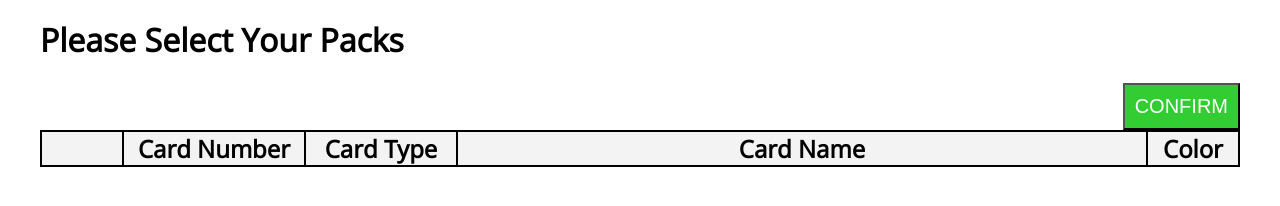
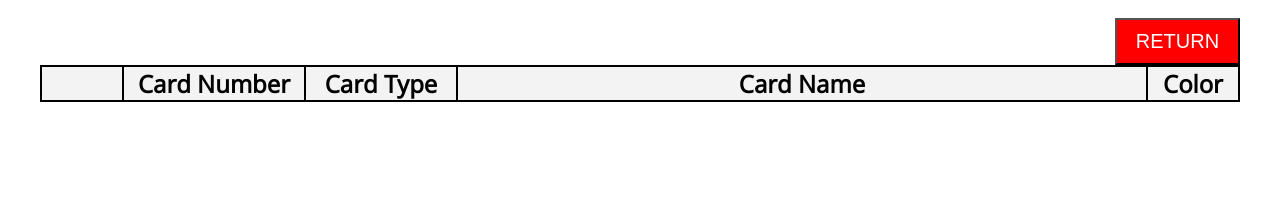
Before and after one commit to ALee-DF/weiss-schwarz-deck-builder, a website: page deck-builder/index.html in a window 1280 px wide. Both pictures are taken after a click on the button "CONFIRM". Shown: the part 98-304 px from the top of the page. Drawn offline with nearby package versions, Linux system fonts and the light colour scheme.

Commit message:
Added option to return to booster pack list #2

```diff
--- a/deck-builder/index.html
+++ b/deck-builder/index.html
@@ -12,10 +12,11 @@
       <a href=""><img src="weiss-schwarz-logo.png"
         alt="Weiss Schwarz Logo" /></a>
     </header>
-    <h1 id="instructions">Please Select Your Packs</h1>
+    <h1 id="display-packs-selected"></h1>
     <section id="booster-packs-section">
     </section>
     <button id="confirm">CONFIRM</button>
+    <button id="return-bp-section" class="hidden">RETURN</button>
     <section id="card-list-section" class="hidden">
       <table>
         <thead>
--- a/deck-builder/main.js
+++ b/deck-builder/main.js
@@ -325,7 +325,9 @@ var boosterPacksList = [
 var $boosterPacksSection = document.querySelector('#booster-packs-section')
 var $cardListSection = document.querySelector('#card-list-section')
 var $cardList = document.querySelector('#card-list')
+var $displayPacksSelected = document.querySelector('#display-packs-selected')
 var $confirm = document.querySelector('#confirm')
+var $returnBpSection = document.querySelector('#return-bp-section')
 var $selectedPacks = []
 
 function renderPack(pack) {
@@ -435,6 +437,8 @@ function clearList() {
 $confirm.addEventListener('click', function () {
   $boosterPacksSection.classList.add('hidden')
   $cardListSection.classList.remove('hidden')
+  $confirm.classList.add('hidden')
+  $returnBpSection.classList.remove('hidden')
   clearList()
   $selectedPacks.sort()
   for (var l = 0; l < $selectedPacks.length; l++) {
@@ -447,3 +451,10 @@ $confirm.addEventListener('click', function () {
     }
   }
 })
+
+$returnBpSection.addEventListener('click', function () {
+  $boosterPacksSection.classList.remove('hidden')
+  $cardListSection.classList.add('hidden')
+  $confirm.classList.remove('hidden')
+  $returnBpSection.classList.add('hidden')
+})
--- a/deck-builder/styles.css
+++ b/deck-builder/styles.css
@@ -34,12 +34,23 @@ body {
 }
 
 #confirm {
+  width: 125px;
   float: right;
   font-size: 20px;
   color: white;
   margin-bottom: 10;
   padding: 10px;
   background-color: limegreen;
+}
+
+#return-bp-section {
+  width: 125px;
+  float: right;
+  font-size: 20px;
+  color: white;
+  margin-bottom: 10;
+  padding: 10px;
+  background-color: red;
 }
 
 #card-list-section {
```
